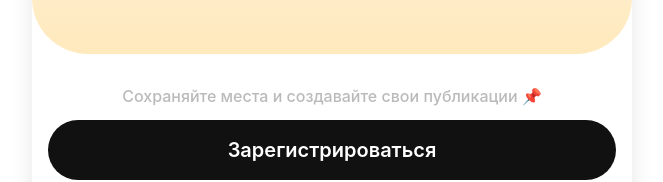
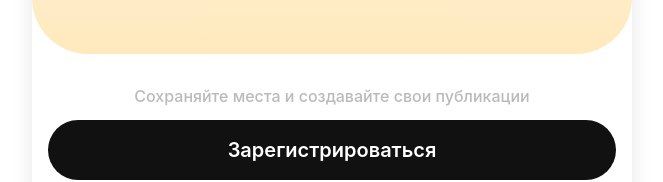
Before and after one commit to seventheeaven/Irkutsk, a React (Vite) app: page /my-collections in a window 1280 px wide. Shown: the part 346-528 px from the top of the page, without its empty margins (308-971 px from the left). Built offline with nearby package versions, Linux system fonts and the light colour scheme; no server answers; a web font is replaced by a local one.

Commit message:
Remove emoji from auth page text

```diff
--- a/src/pages/MyCollectionsPage.tsx
+++ b/src/pages/MyCollectionsPage.tsx
@@ -216,7 +216,7 @@ export const MyCollectionsPage = () => {
           <div className="my-collections-page__create-account-gradient"></div>
           <div className="my-collections-page__create-account-content">
             <p className="my-collections-page__create-account-text">
-              Сохраняйте места и создавайте свои публикации 📌
+              Сохраняйте места и создавайте свои публикации
             </p>
             <div className="my-collections-page__create-account-buttons">
               <button
```
